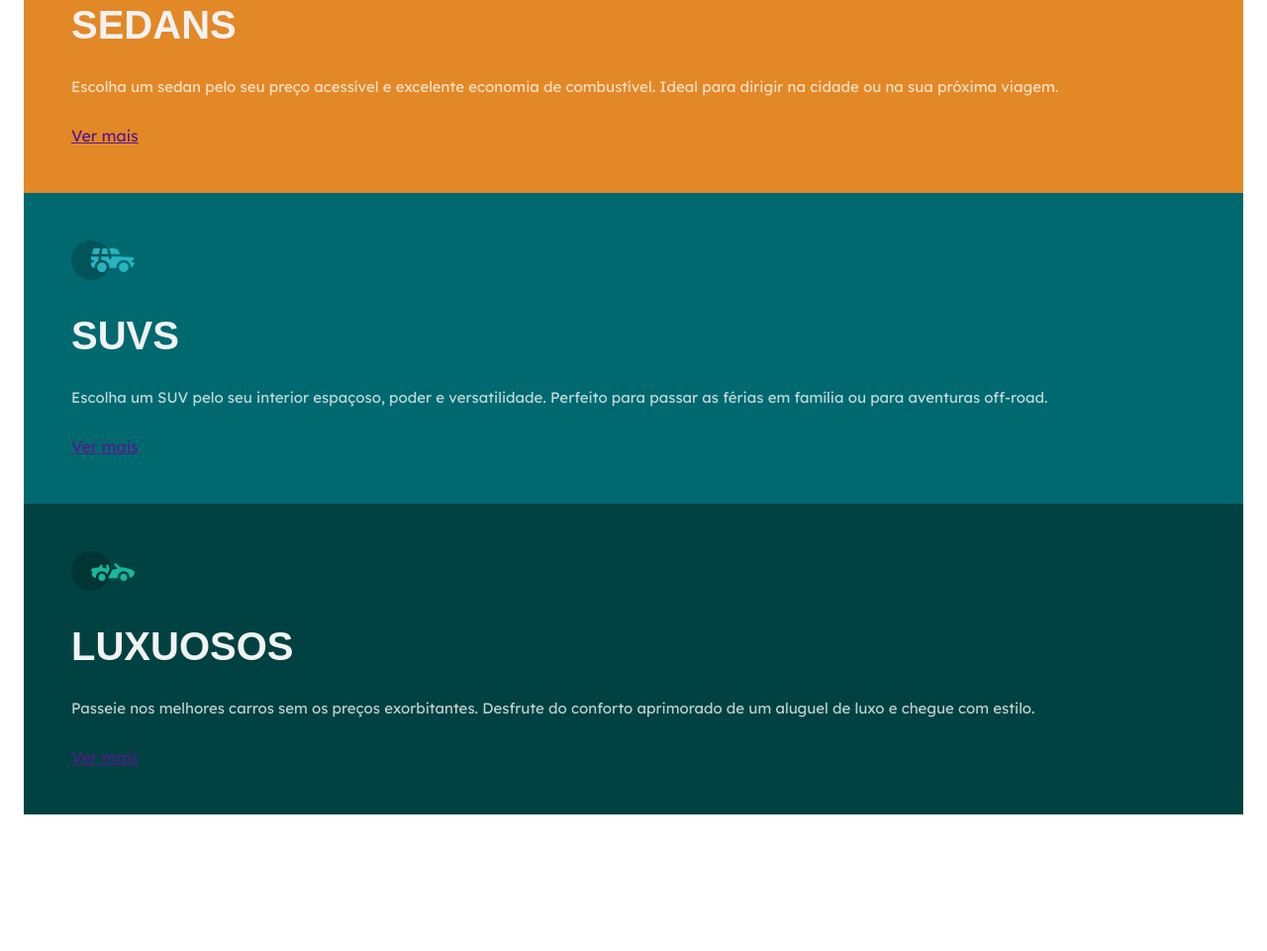
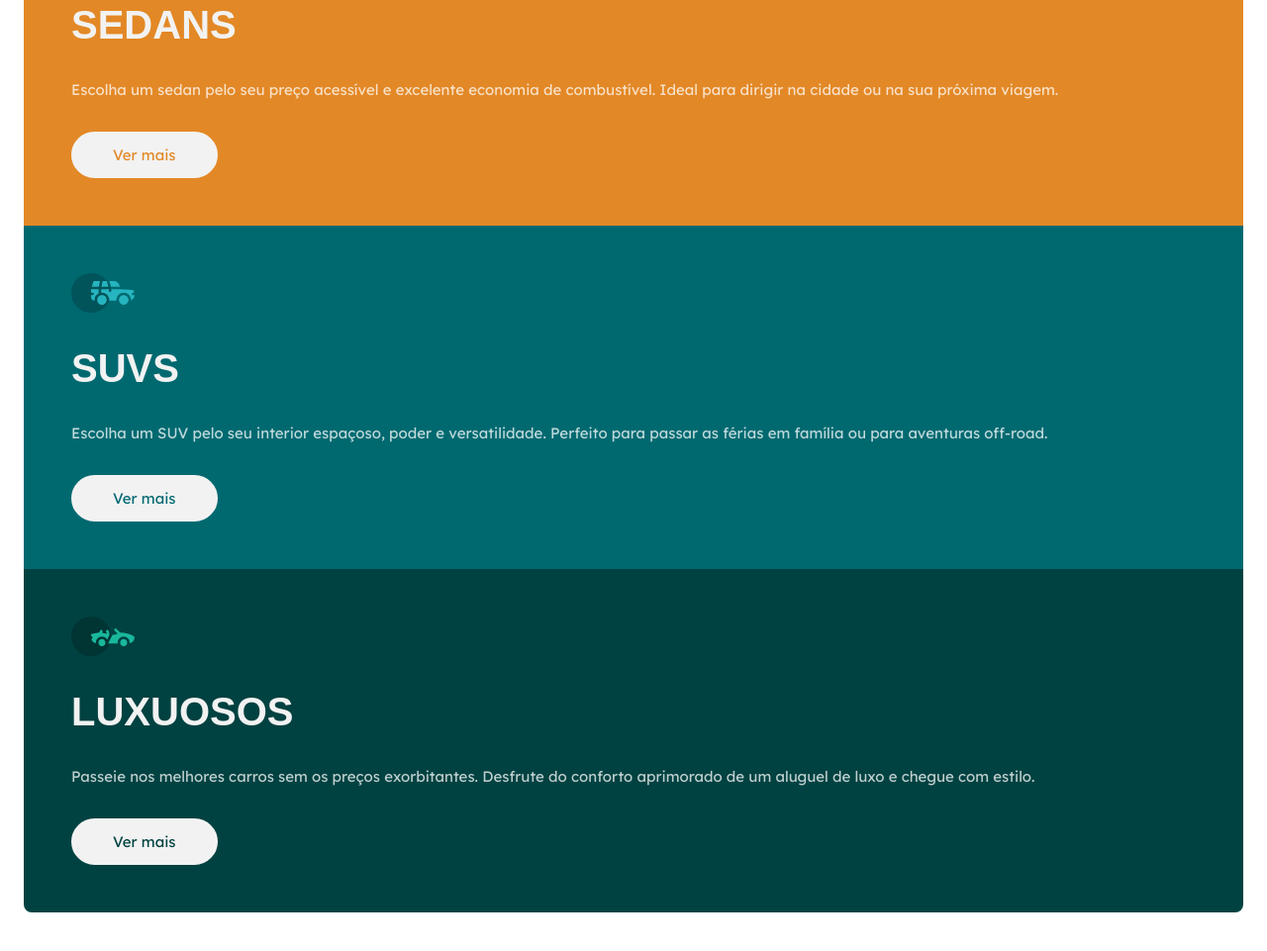
Before and after one commit to joaograuuu/carros, a plain HTML site: page index.html in a window 1280 px wide. Shown: the part 207-1168 px from the top of the page at 99% size. Before the commit the page ends 1118 px from the top, so only its background shows below. Drawn offline with Linux system fonts and the light colour scheme.

Commit message:
finalizado

```diff
--- a/index.html
+++ b/index.html
@@ -17,7 +17,7 @@
             <img src="./imagens/icon-sedans.svg" alt="sedan">
             <h2>Sedans</h2>
             <p>Escolha um sedan pelo seu preço acessível e excelente economia de combustível. Ideal para dirigir na cidade ou na sua próxima viagem.</p>
-            <a href="">Ver mais</a>
+            <a href="https://www.webmotors.com.br/catalogo/carroceria/sedan/" target="_blank">Ver mais</a>
 
         </section>
 
@@ -26,7 +26,7 @@
             <img src="./imagens/icon-suvs.svg" alt="suvs">
             <h2>SUVs</h2>
             <p>Escolha um SUV pelo seu interior espaçoso, poder e versatilidade. Perfeito para passar as férias em família ou para aventuras off-road.</p>
-            <a href="">Ver mais</a>
+            <a href="https://www.webmotors.com.br/suvs" target="_blank">Ver mais</a>
 
         </section>
 
@@ -35,7 +35,7 @@
             <img src="./imagens/icon-luxury.svg" alt="Luxuosos">
             <h2>Luxuosos</h2>
             <p>Passeie nos melhores carros sem os preços exorbitantes. Desfrute do conforto aprimorado de um aluguel de luxo e chegue com estilo.</p>
-            <a href="">Ver mais</a>
+            <a href="https://www.webmotors.com.br/wm1/tags/esportivo" target="_blank">Ver mais</a>
 
         </section>
     </main>
--- a/style.css
+++ b/style.css
@@ -25,19 +25,39 @@ p{
     font-size: 0.9375rem;
     color: var(--transparent-white);
     margin-bottom: 1.875rem;
+    line-height: 1.5625rem;
 }
 a{
     font-family: 'Lexend Deca', sans-serif;
+    display: block;
+    text-decoration: none;
+    border: 2px solid var(--gray);
+    width: fit-content;
+    font-size: 0.9375rem;
+    padding: 0.75rem 2.5rem;
+    border-radius: 1.5625rem;
+    background: var(--gray);
 }
 section{
     padding: 3rem;
 }
 .sedans{
     background: var(--orange);
+    border-radius: 8px 8px 0 0;
 }
 .suvs{
     background: var(--cyan);
 }
 .luxuosos {
     background: var(--dark-cyan);
+    border-radius: 0 0 8px 8px;
 }
+.sedans a{
+    color: var(--orange);
+}
+.suvs a {
+    color: var(--cyan);
+}
+.luxuosos a{
+    color: var(--dark-cyan);
+}
```
